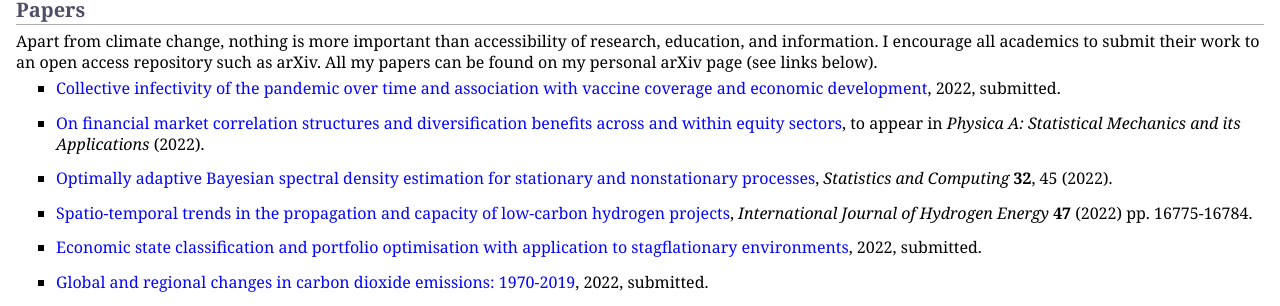
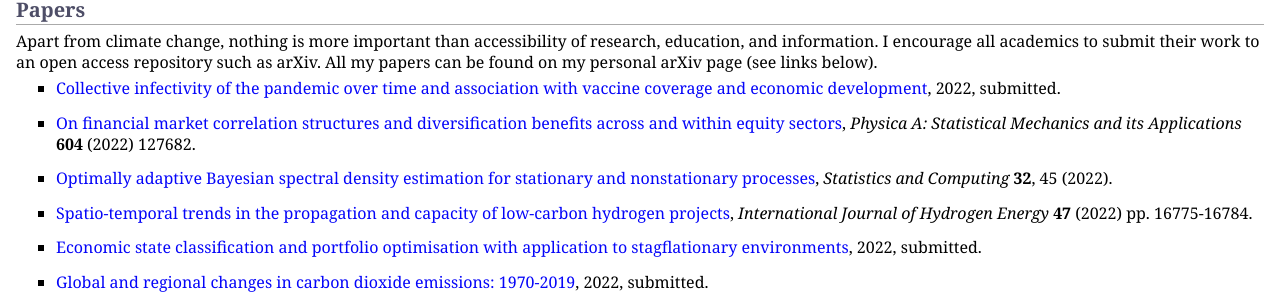
Before and after one commit to MaxMenzies/maxmenzies.com, a Jekyll site: the page index.html, which Jekyll copies as it is, in a window 1280 px wide. Shown: the part 438-744 px from the top of the page. Built offline with Jekyll 4.4.1, drawn with Linux system fonts in a browser that asks for light colours.

Commit message:
Update index.html

```diff
--- a/index.html
+++ b/index.html
@@ -44,7 +44,7 @@
 </li>
 </ul>
 <ul>
-<li><p><a href="https://www.sciencedirect.com/science/article/abs/pii/S0378437122004551">On financial market correlation structures and diversification benefits across and within equity sectors</a>, to appear in <i>Physica A: Statistical Mechanics and its Applications</i> (2022).</p>
+<li><p><a href="https://www.sciencedirect.com/science/article/abs/pii/S0378437122004551">On financial market correlation structures and diversification benefits across and within equity sectors</a>, <i>Physica A: Statistical Mechanics and its Applications</i> <b>604</b> (2022) 127682.</p>
 </li>
 </ul>
 <ul>
```
